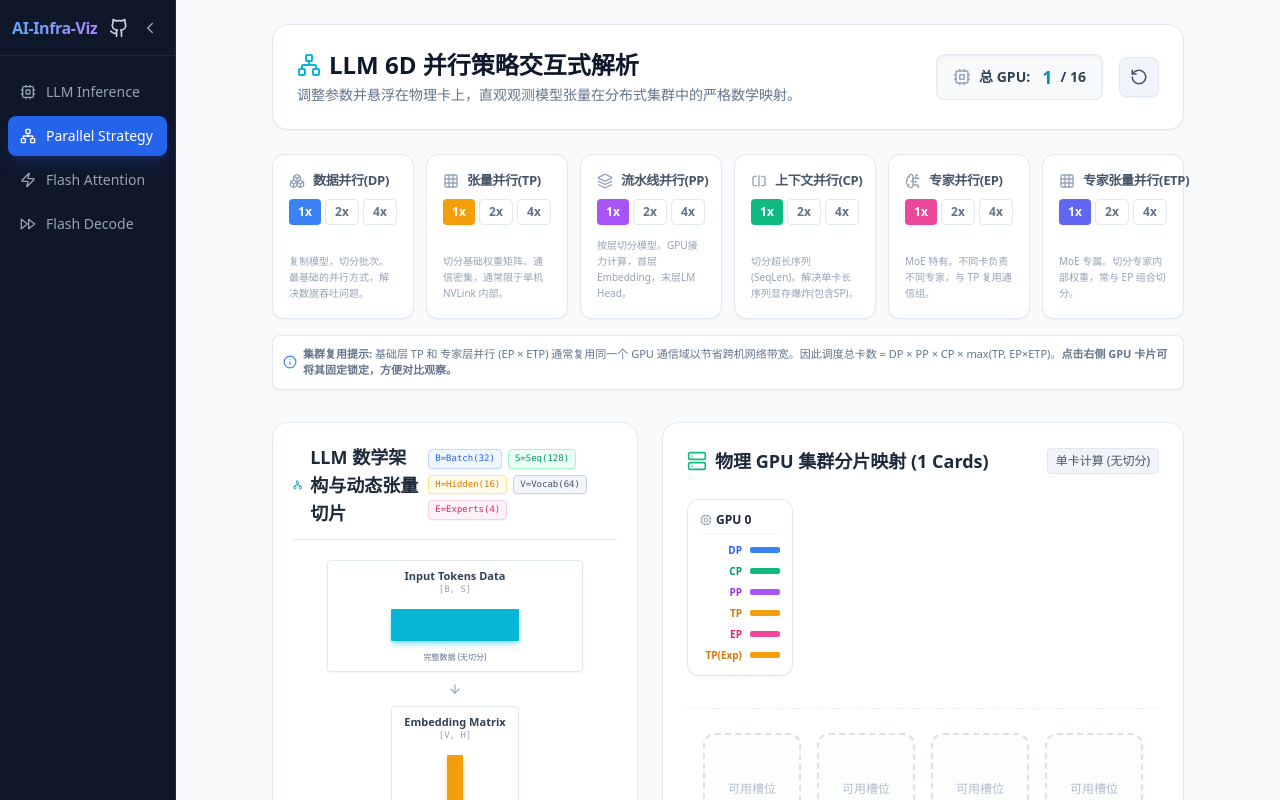
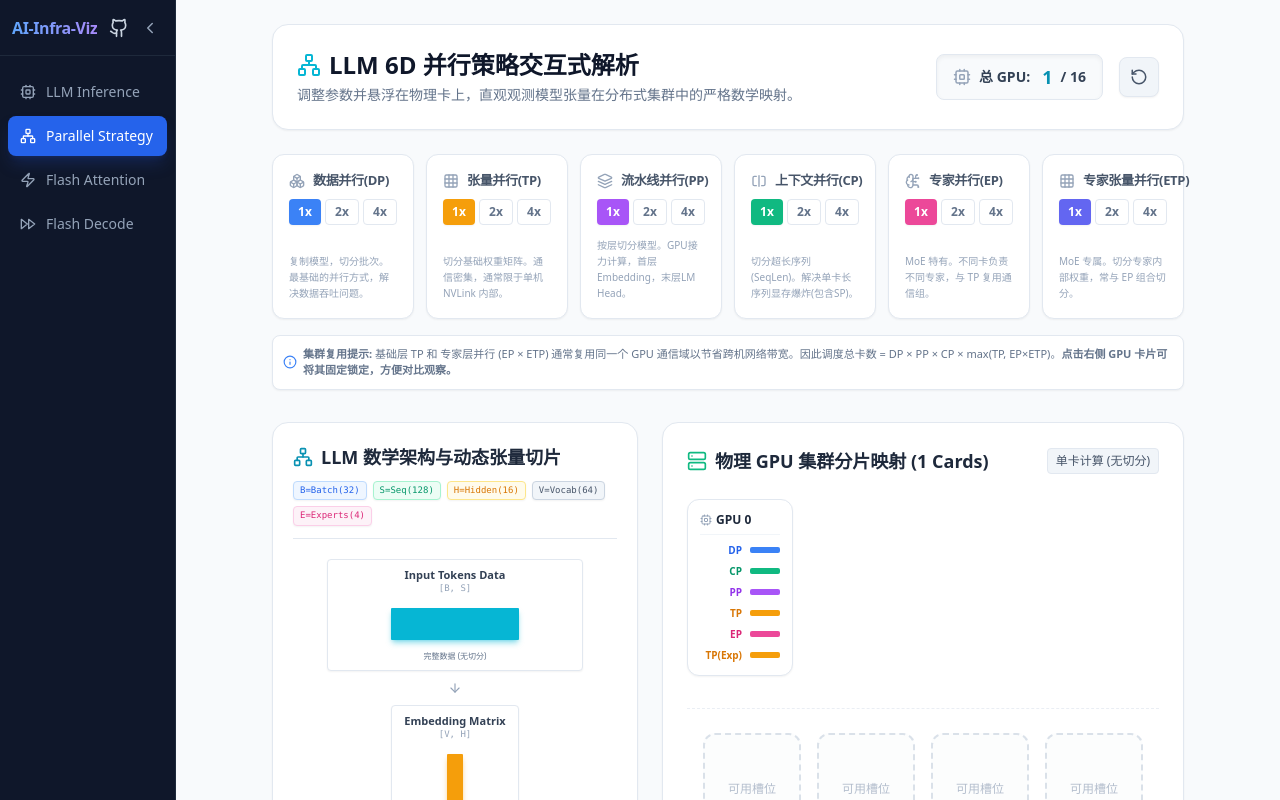
Before and after one commit to skyliulu/AI-Infra-Viz, a React (Vite) app: page / in a window 1280 px wide. Both pictures are taken after a click on the button "Parallel Strategy". Shown: the top 800 px of the page. Built offline with nearby package versions, Linux system fonts and the light colour scheme.

Commit message:
Fix layout by enforcing vertical arrangement
Removed 'xl:flex-row' and 'justify-between' classes to maintain vertical layout.

```diff
--- a/src/components/ParallelStrategies.jsx
+++ b/src/components/ParallelStrategies.jsx
@@ -242,7 +242,8 @@ const App = () => {
 
     return (
       <div className="bg-white rounded-2xl p-4 md:p-5 shadow-sm border border-slate-200 flex flex-col gap-2 relative overflow-hidden h-full">
-        <div className="flex flex-col xl:flex-row items-start xl:items-center justify-between border-b border-slate-200 pb-3 mb-2 gap-2">
+        {/* 修复：移除 xl:flex-row 和 justify-between，始终保持 flex-col 上下排列 */}
+        <div className="flex flex-col items-start border-b border-slate-200 pb-3 mb-2 gap-2.5">
           <h3 className="text-base md:text-lg font-bold flex items-center gap-2 text-slate-800">
             <Network className="text-cyan-600" size={20} />
             LLM 数学架构与动态张量切片
```
